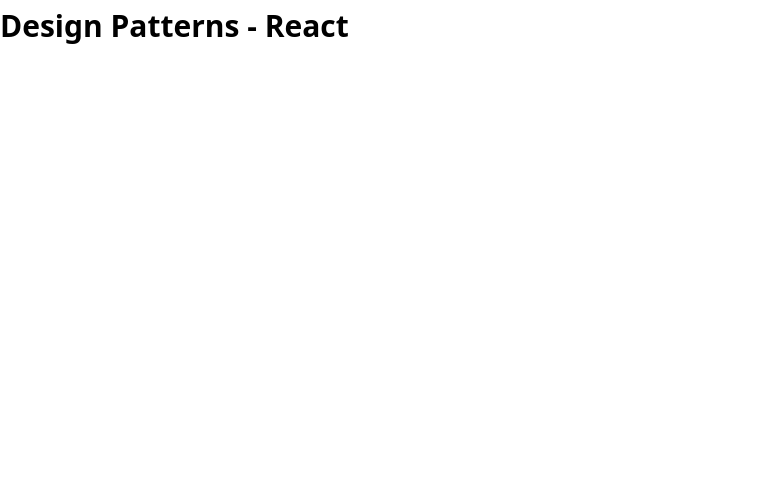
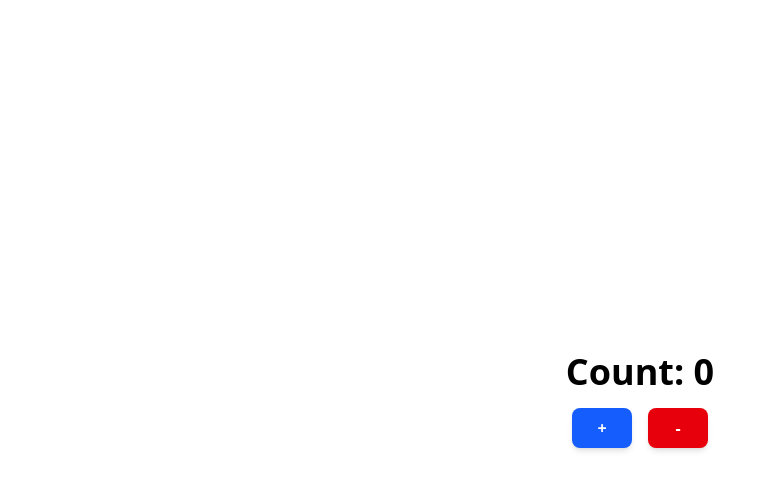
Before and after one commit to bhuvan2205/React-Patterns, a React (Vite) app: page / in a window 1280 px wide. Shown: the top 490 px of the page, without its empty margins (0-774 px from the left). Built offline with nearby package versions, Linux system fonts and the light colour scheme.

Commit message:
Feat: React Context with counter

```diff
--- a/src/App.jsx
+++ b/src/App.jsx
@@ -1,10 +1,19 @@
+import { useReducer } from "react";
+import { cartReducer, Context } from "./context/cart";
+import Buttons from "./components/buttons";
+import DisplayCount from "./components/display-count";
+
 const App = () => {
+  const [state, dispatch] = useReducer(cartReducer, { count: 0 });
   return (
-    <>
-      <div className="container mx-auto">
-        <h1 className="text-3xl font-bold my-2">Design Patterns - React</h1>
-      </div>
-    </>
+    <main className="min-h-screen flex items-center justify-center">
+      <Context.Provider value={{ state, dispatch }}>
+        <div className="flex flex-col gap-4 items-center justify-center">
+          <DisplayCount />
+          <Buttons />
+        </div>
+      </Context.Provider>
+    </main>
   );
 };
 
--- /dev/null
+++ b/src/components/buttons.jsx
@@ -0,0 +1,23 @@
+import { useCartContext } from "../hooks/useCartContext";
+
+const Buttons = () => {
+  const { dispatch } = useCartContext();
+  return (
+    <div className="flex gap-4 items-center justify-center">
+      <button
+        onClick={() => dispatch({ type: "increment" })}
+        className="p-2 bg-blue-600 text-white font-semibold rounded-lg shadow-md hover:bg-blue-700 active:bg-blue-800 transition-colors duration-200 focus:outline-none focus:ring-2 focus:ring-blue-500 focus:ring-offset-2 min-w-[60px]"
+      >
+        +
+      </button>
+      <button
+        onClick={() => dispatch({ type: "decrement" })}
+        className="p-2 bg-red-600 text-white font-semibold rounded-lg shadow-md hover:bg-red-700 active:bg-red-800 transition-colors duration-200 focus:outline-none focus:ring-2 focus:ring-red-500 focus:ring-offset-2 min-w-[60px]"
+      >
+        -
+      </button>
+    </div>
+  );
+};
+
+export default Buttons;
--- /dev/null
+++ b/src/components/display-count.jsx
@@ -0,0 +1,12 @@
+import { useCartContext } from "../hooks/useCartContext";
+
+const DisplayCount = () => {
+  const { state } = useCartContext();
+  return (
+    <div className="text-2xl font-bold text-center">
+      <p className="text-4xl font-bold">Count: {state.count}</p>
+    </div>
+  );
+};
+
+export default DisplayCount;
--- /dev/null
+++ b/src/context/cart.js
@@ -0,0 +1,14 @@
+import { createContext } from "react";
+
+export const cartReducer = (state, action) => {
+  switch (action.type) {
+    case "increment":
+      return { count: state.count + 1 };
+    case "decrement":
+      return { count: state.count - 1 };
+    default:
+      return state;
+  }
+};
+
+export const Context = createContext(null);
--- /dev/null
+++ b/src/hooks/useCartContext.js
@@ -0,0 +1,10 @@
+import { useContext } from "react";
+import { Context } from "../context/cart";
+
+export const useCartContext = () => {
+  const context = useContext(Context);
+  if (!context) {
+    throw new Error("useCartContext must be used within a CartProvider");
+  }
+  return context;
+};
```
